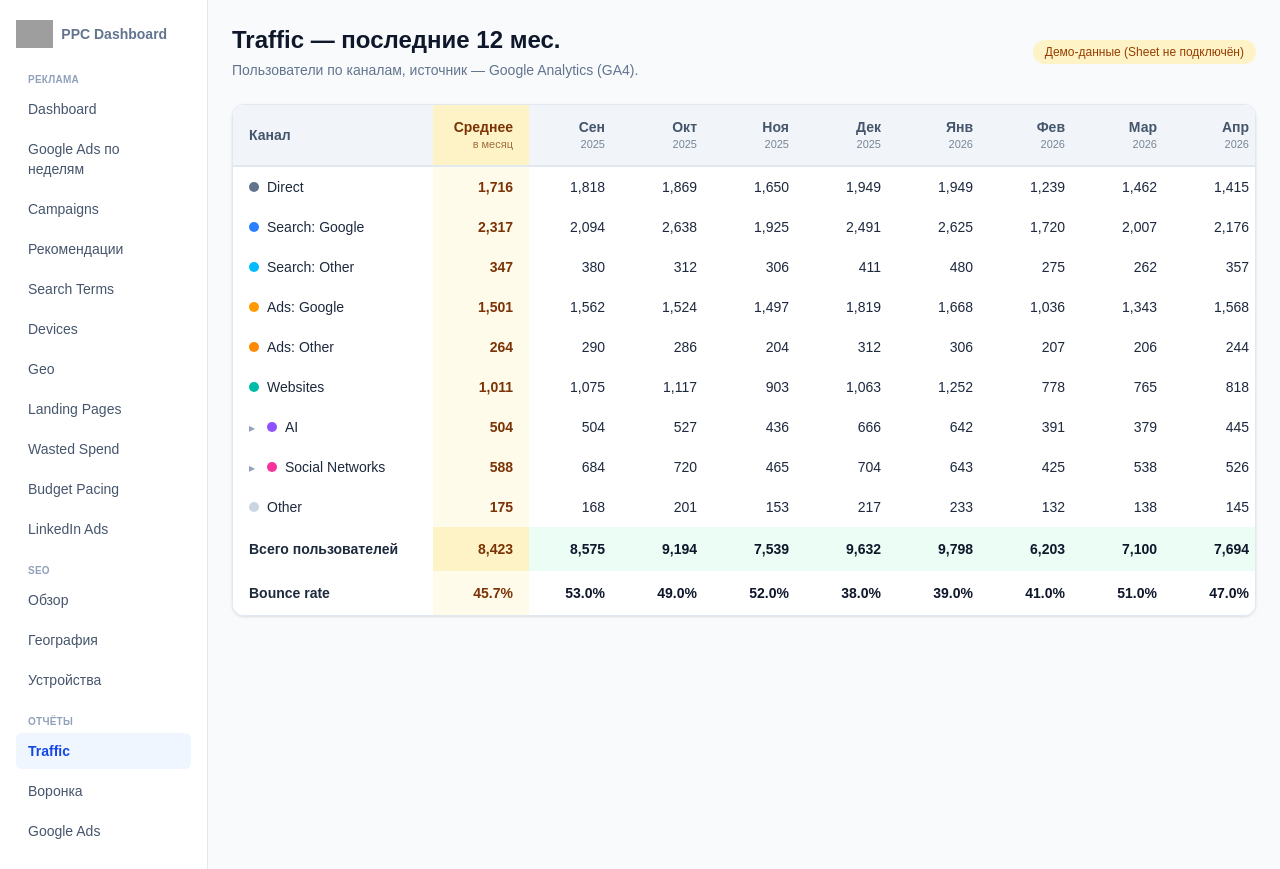
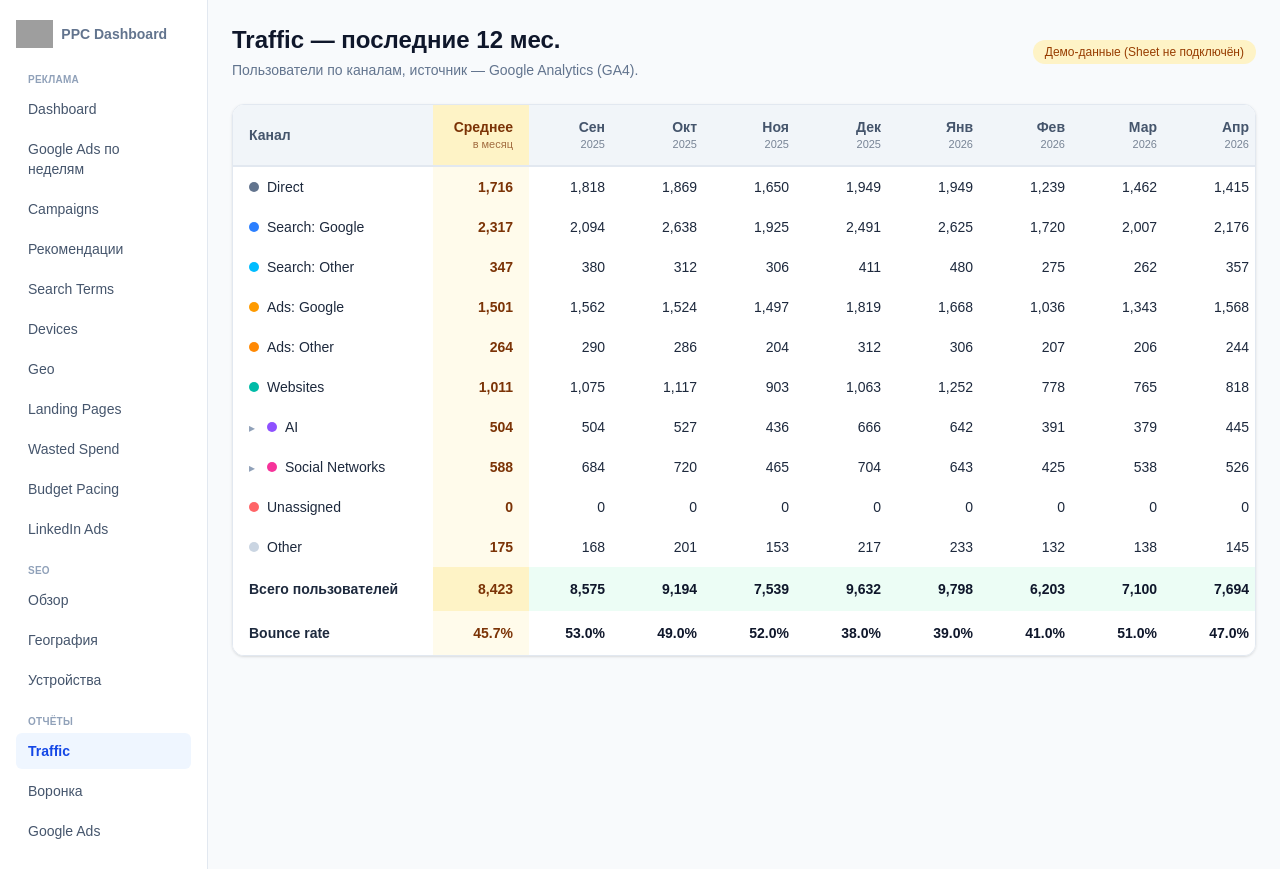
Before and after one commit to ipavlenko-byte/ppc-dashboard, a Next.js app in the folder web/: page /reports/traffic in a window 1280 px wide. Built offline with nearby package versions, Linux system fonts and the light colour scheme; grey boxes are pictures that could not be loaded.

Commit message:
Split Unassigned traffic into its own bucket, recognise more AI sources
Co-Authored-By: Claude Sonnet 5.5 <noreply@anthropic.com>

```diff
--- a/web/app/reports/traffic/page.tsx
+++ b/web/app/reports/traffic/page.tsx
@@ -14,6 +14,7 @@ const BUCKET_ORDER = [
   "Websites",
   "AI",
   "Social Networks",
+  "Unassigned",
   "Other",
 ];
 
--- a/web/components/TrafficBucketRows.tsx
+++ b/web/components/TrafficBucketRows.tsx
@@ -12,6 +12,7 @@ const DOT_COLORS: Record<string, string> = {
   Websites: "bg-teal-500",
   AI: "bg-violet-500",
   "Social Networks": "bg-pink-500",
+  Unassigned: "bg-red-400",
   Other: "bg-slate-300",
 };
 
```
Also changed, not shown: 1 other file (tests, documents, lock files or other folders).
